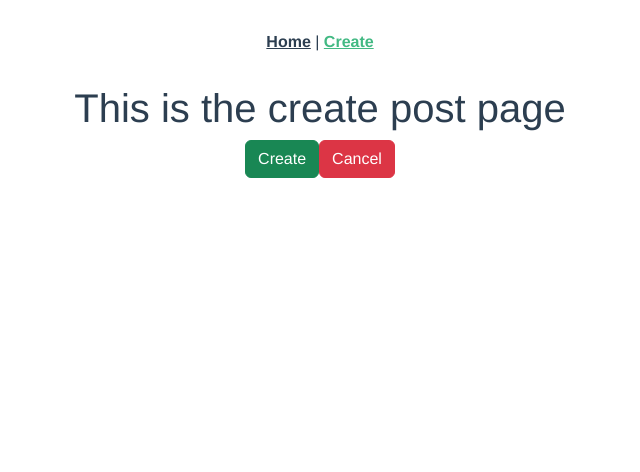
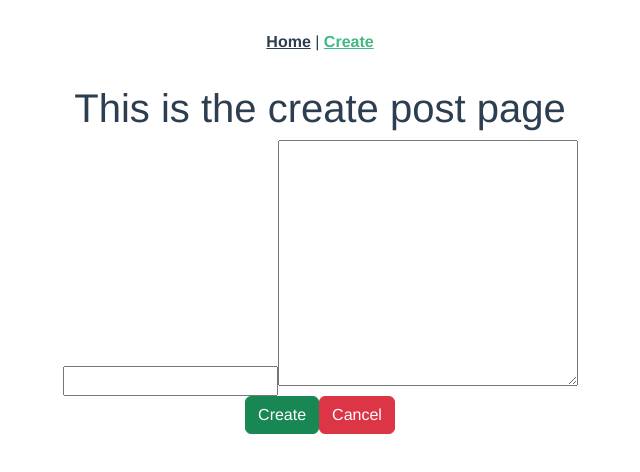
Before and after one commit to Viktoriia-Piskova/vue-post-and-comments, a Vue app: page /create in a window 1280 px wide. Shown: the top 472 px of the page, without its empty margins (320-960 px from the left). Built offline with nearby package versions, Linux system fonts and the light colour scheme.

Commit message:
Create post form

```diff
--- a/src/components/CommentsList.vue
+++ b/src/components/CommentsList.vue
@@ -5,6 +5,9 @@
       :key="comment.id"
       :comment="comment"
     />
+    <form>
+      <input type="text" /><button class="btn" type="submit"></button>
+    </form>
   </div>
 </template>
 
--- a/src/main.js
+++ b/src/main.js
@@ -4,5 +4,9 @@ import router from "./router";
 import store from "./store";
 import "bootstrap/dist/css/bootstrap.css";
 import "bootstrap-vue/dist/bootstrap-vue.css";
+//import "vue-blob-json-csv";
+// import VueBlobJsonCsv from "vue-blob-json-csv";
 
 createApp(App).use(store).use(router).mount("#app");
+
+// .use(VueBlobJsonCsv)
--- a/src/views/CreatePost.vue
+++ b/src/views/CreatePost.vue
@@ -1,9 +1,50 @@
 <template>
   <div class="about">
     <h1>This is the create post page</h1>
-    <div class="container">
-      <button type="button" class="btn btn-success">Create</button>
-      <button type="button" class="btn btn-danger">Cancel</button>
-    </div>
+    <form @submit.prevent="createPost">
+      <input type="text" v-model="postTemplate.title" />
+      <textarea
+        name=""
+        id=""
+        cols="30"
+        rows="10"
+        v-model="postTemplate.description"
+      ></textarea>
+      <div class="container">
+        <button type="submit" class="btn btn-success">Create</button>
+        <button type="button" class="btn btn-danger">Cancel</button>
+      </div>
+    </form>
   </div>
 </template>
+
+<script>
+export default {
+  name: "CreatePost",
+  data() {
+    return {
+      postTemplate: {
+        title: "",
+        description: "",
+      },
+    };
+  },
+  methods: {
+    createPost() {
+      if (this.postTemplate.title.length > 5) {
+        const newPost = {
+          ...this.postTemplate,
+          date: new Date(),
+          id: Math.random().toString(16).slice(2),
+        };
+        this.$store.state.currentPosts.push(newPost);
+        this.$router.push({
+          name: "PostDetails",
+          params: { id: newPost.id },
+        });
+        console.log(this.$store.state.currentPosts);
+      }
+    },
+  },
+};
+</script>
```
Also changed, not shown: src/views/PostsList.vue (+12 -1 lines), src/services/UploadPostAsJson.js (added).
